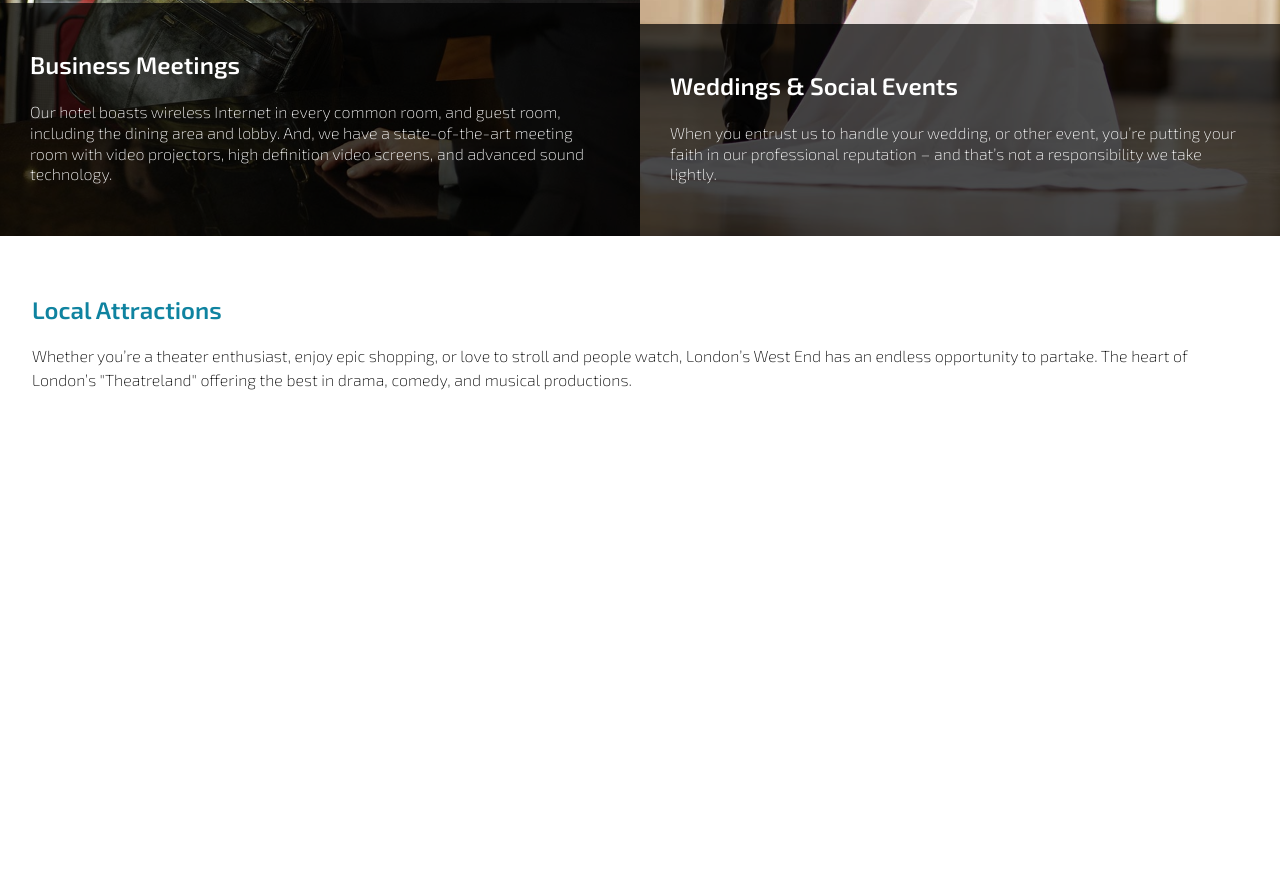
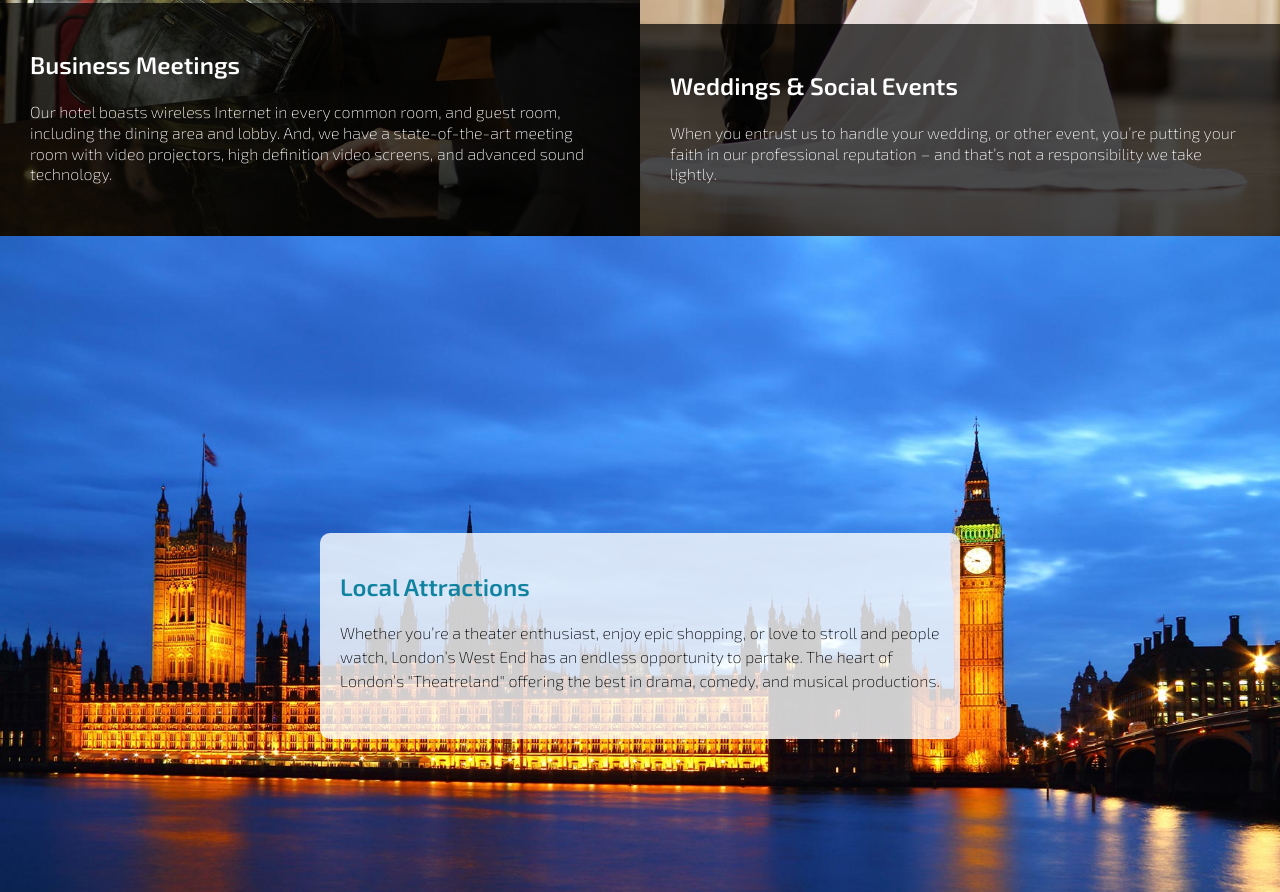
Before and after one commit to NimbleAgency/responsive, a website: page app/index.html in a window 1280 px wide. Shown: the part 9182-10074 px from the top of the page. Drawn offline with Linux system fonts and the light colour scheme.

Commit message:
finishing your layouts

```diff
--- a/app/scss/modules/_attractions.scss
+++ b/app/scss/modules/_attractions.scss
@@ -0,0 +1,21 @@
+#attractions {
+  @include clearfix;
+  @include container(100%);
+  padding: 0;
+  @include backImage('../images/hotel/attractions.jpg');
+  display: flex;
+  align-items: center;
+  justify-content: center;
+
+  article {
+    @include container(80%);
+    @include breakpoint($medium) {
+      @include container(50%);
+    }
+    padding: 20px;
+    margin-top: 200px;
+    margin-bottom: 200px;
+    background: rgba($light, .8);
+    border-radius: 10px;
+  }
+}
```
Also changed, not shown: app/css/styles.css.
